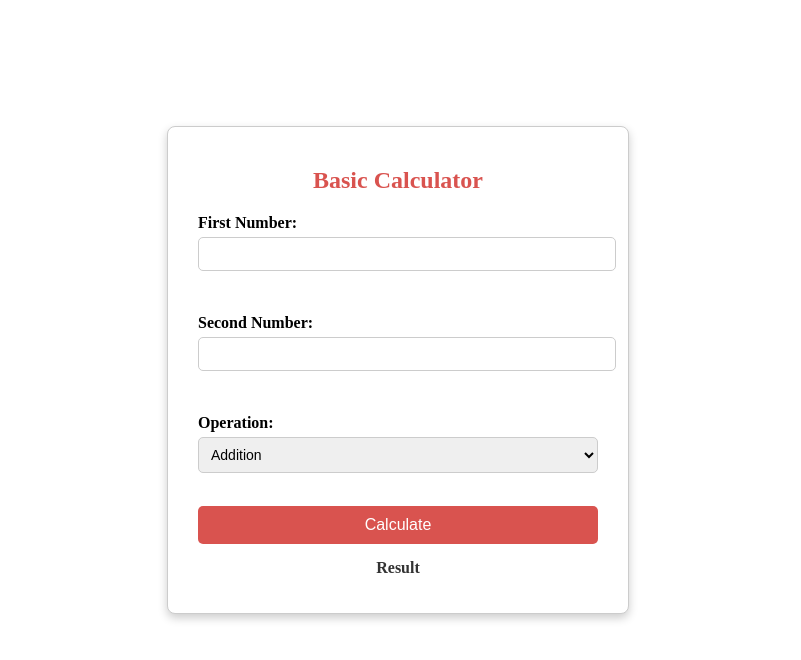
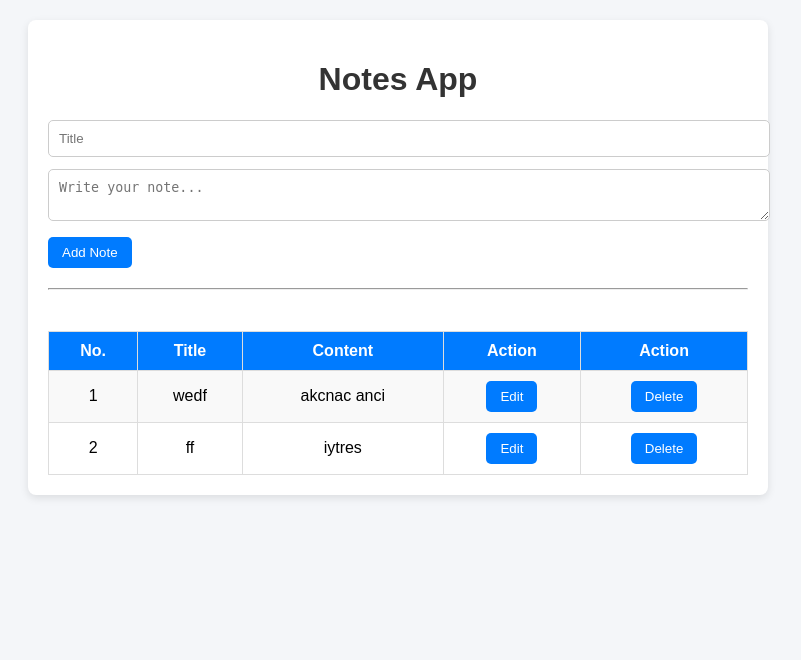
Before and after one commit to dishagitt/FlaskPracticeProjects, a Flask app: page / in a window 1280 px wide. Shown: the top 660 px of the page, without its empty margins (242-1043 px from the left). Run offline with Flask 3, Linux system fonts and the light colour scheme; data comes from the database, SQL or seed files in the repository; both versions use the stored data as it was after the commit.

Commit message:
cretaed notesApp in flask

```diff
--- a/firstApp/templates/calc.html
+++ b/firstApp/templates/calc.html
@@ -5,7 +5,6 @@
   <meta name="viewport" content="width=device-width, initial-scale=1.0">
   <title>Basic Calculator</title>
   <style>
-   >
     body {
       font-family: Arial, sans-serif;
       background-color: #f3f3f3;
--- /dev/null
+++ b/notesApp/app.py
@@ -0,0 +1,90 @@
+from flask import Flask, render_template, request, redirect
+app = Flask(__name__)
+
+import sqlite3
+try:
+    # connecting to sqlite3 db
+    conn = sqlite3.connect('notes.db')
+
+    # creating cursor object to execute sql query
+    cursor = conn.cursor()
+
+    # creating table if not exists
+    cursor.execute(""" CREATE TABLE IF NOT EXISTS mynotes(
+        id INTEGER PRIMARY KEY,
+        title TEXT NOT NULL,
+        content TEXT NOT NULL
+        );
+    """)
+
+    # make changes permanent
+    conn.commit()
+    # print("table 'products' created successfully")
+
+except sqlite3.Error as e:
+    print(f"error creating table: {e}")
+
+finally:
+    if conn:
+        # closing connection when finished
+        conn.close()
+
+
+
+
+
+@app.route('/')
+def index():
+    # fetching data to display
+    conn = sqlite3.connect('notes.db')
+    cursor = conn.cursor()
+    cursor.execute("select * from mynotes ORDER BY id DESC")
+    notes = cursor.fetchall()
+    conn.close()
+    return render_template("home.html", items=notes)
+
+@app.route('/notesApp', methods=['POST', 'PUT'])
+def notesApp():
+    msg = None
+
+    #fetch data from form
+    if request.method == "POST":
+        try:
+            title = request.form.get('title')
+            content = request.form.get('content')
+
+            # connect to db
+            conn = sqlite3.connect('notes.db')
+            cursor = conn.cursor()
+
+            # insert in db
+            cursor.execute("INSERT INTO mynotes(title,content) VALUES (?, ?)", (title, content))
+            conn.commit()
+            conn.close()
+            msg = "Note inserted successfully!"
+            # Redirect after POST (avoid duplicate insert on refresh)
+            return redirect('/')
+
+        except sqlite3.Error as e:
+            msg = f"Error inserting note: {e}"
+
+
+# DELETE functionality
+@app.route('/delete/<int:id>', methods=['POST'])
+def delete(id):
+    try:
+        conn = sqlite3.connect('notes.db')
+        cursor = conn.cursor()
+        cursor.execute("DELETE FROM mynotes WHERE id=?", (id,))
+        conn.commit()
+        conn.close()
+
+        return redirect('/')
+
+    except sqlite3.Error as e:
+        return f"Error deleting note: {e}"
+
+
+
+if __name__ == "__main__":
+    app.run(debug=True)
--- /dev/null
+++ b/notesApp/myenv/pyvenv.cfg
@@ -0,0 +1,5 @@
+home = C:\Users\disha\AppData\Local\Programs\Python\Python312
+include-system-site-packages = false
+version = 3.12.5
+executable = C:\Users\disha\AppData\Local\Programs\Python\Python312\python.exe
+command = C:\Users\disha\AppData\Local\Programs\Python\Python312\python.exe -m venv C:\Users\disha\OneDrive\Desktop\Internship@Skyttus\week1\Day2\projects\notesApp\myenv
--- /dev/null
+++ b/notesApp/templates/home.html
@@ -0,0 +1,129 @@
+<!DOCTYPE html>
+<html lang="en">
+<head>
+    <meta charset="UTF-8">
+    <meta name="viewport" content="width=device-width, initial-scale=1.0">
+    <title>Notes App</title>
+
+    <!-- Internal CSS -->
+    <style>
+        body {
+            font-family: Arial, sans-serif;
+            background: #f4f6f9;
+            margin: 0;
+            padding: 20px;
+        }
+
+        .main {
+            min-height: 400px;
+            max-width: 700px;
+            margin: auto;
+            background: #fff;
+            padding: 20px;
+            border-radius: 8px;
+            box-shadow: 0px 3px 8px rgba(0,0,0,0.1);
+        }
+
+        h1 {
+            text-align: center;
+            color: #333;
+        }
+
+        form {
+            margin-bottom: 20px;
+        }
+
+        input, textarea {
+            width: 100%;
+            padding: 10px;
+            margin-bottom: 12px;
+            border: 1px solid #ccc;
+            border-radius: 5px;
+        }
+
+        button {
+            background: #007BFF;
+            color: white;
+            padding: 8px 14px;
+            border: none;
+            border-radius: 5px;
+            cursor: pointer;
+        }
+
+        button:hover {
+            background: #0056b3;
+        }
+
+        table {
+            width: 100%;
+            border-collapse: collapse;
+            margin-top: 15px;
+        }
+
+        th, td {
+            border: 1px solid #ddd;
+            padding: 10px;
+            text-align: center;
+        }
+
+        th {
+            background: #007BFF;
+            color: white;
+        }
+
+        tr:nth-child(even) {
+            background: #f9f9f9;
+        }
+
+        .msg {
+            text-align: center;
+            color: green;
+            font-weight: bold;
+        }
+    </style>
+</head>
+<body>
+    <div class="main">
+        <h1>Notes App</h1>
+
+        <!-- Message -->
+        {% if message %}
+            <p class="msg">{{ message }}</p>
+        {% endif %}
+
+        <!-- Form -->
+        <form method="POST" action="notesApp">
+            <input name="title" type="text" placeholder="Title" required>
+            <textarea name="content" placeholder="Write your note..." required></textarea>
+            <button class="add-btn" type="submit">Add Note</button>
+        </form>
+
+        <hr><br>
+
+        <!-- Notes Table -->
+        <table>
+            <tr>
+                <th>No.</th>
+                <th>Title</th>
+                <th>Content</th>
+                <th>Action</th>
+                <th>Action</th>
+            </tr>
+
+            {% for item in items %}
+            <tr>
+                <td>{{ loop.index }}</td>
+                <td>{{ item[1] }}</td> <!-- Title -->
+                <td>{{ item[2] }}</td> <!-- Content -->
+                <td><button>Edit</button></td>
+                <td><form method="POST" action="delete/{{item[0]}}" style="display:inline;"><button type='submit'>Delete</button><form></td>
+            </tr>
+            {% else %}
+            <tr>
+                <td colspan="5">No notes yet!</td>
+            </tr>
+            {% endfor %}
+        </table>
+    </div>
+</body>
+</html>
```
Also changed, not shown: notesApp/notes.db (added), 10 other files.
